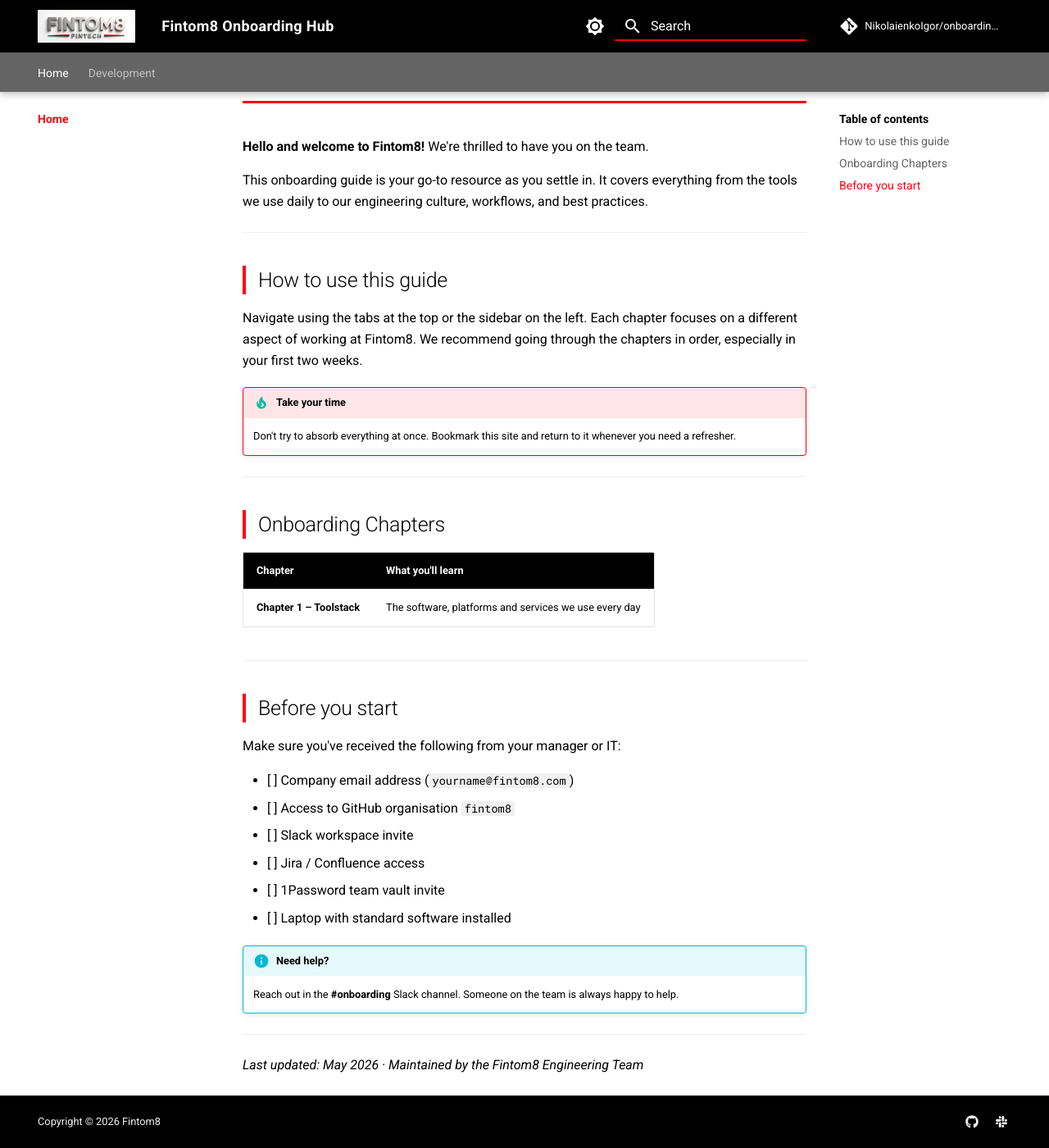
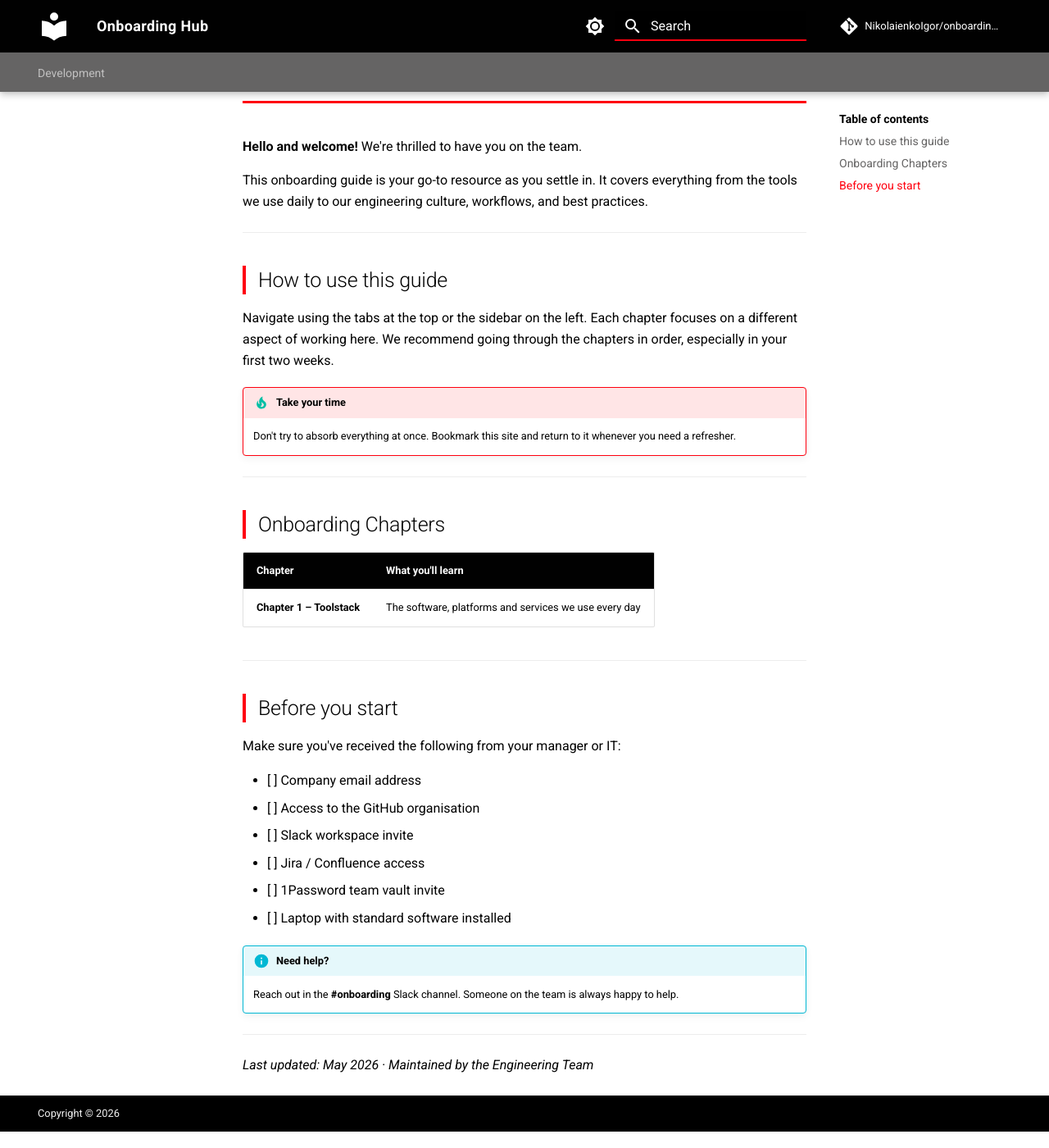
Before and after one commit to NikolaienkoIgor/onboarding_repo, an MkDocs documentation site: the page built from docs/index.md, in a window 1280 px wide and 1400 px high, scrolled down 89 px. Shown: the whole window at 82% size. Built offline with MkDocs 1.6.1 and Material for MkDocs 9.7.7, drawn with Linux system fonts in a browser that asks for light colours; emoji names are drawn with the system emoji font; comment, search, counter and statistics services are not loaded.

```diff
--- a/docs/index.md
+++ b/docs/index.md
@@ -1,6 +1,6 @@
-# Welcome to the Fintom8 Onboarding Hub :wave:
+# Welcome to the Onboarding Hub :wave:
 
-**Hello and welcome to Fintom8!** We're thrilled to have you on the team.
+**Hello and welcome!** We're thrilled to have you on the team.
 
 This onboarding guide is your go-to resource as you settle in. It covers everything from the tools we use daily to our engineering culture, workflows, and best practices.
 
@@ -8,7 +8,7 @@ This onboarding guide is your go-to resource as you settle in. It covers everyth
 
 ## How to use this guide
 
-Navigate using the tabs at the top or the sidebar on the left. Each chapter focuses on a different aspect of working at Fintom8. We recommend going through the chapters in order, especially in your first two weeks.
+Navigate using the tabs at the top or the sidebar on the left. Each chapter focuses on a different aspect of working here. We recommend going through the chapters in order, especially in your first two weeks.
 
 !!! tip "Take your time"
     Don't try to absorb everything at once. Bookmark this site and return to it whenever you need a refresher.
@@ -27,8 +27,8 @@ Navigate using the tabs at the top or the sidebar on the left. Each chapter focu
 
 Make sure you've received the following from your manager or IT:
 
-- [ ] Company email address (`yourname@fintom8.com`)
-- [ ] Access to GitHub organisation `fintom8`
+- [ ] Company email address
+- [ ] Access to the GitHub organisation
 - [ ] Slack workspace invite
 - [ ] Jira / Confluence access
 - [ ] 1Password team vault invite
@@ -39,4 +39,4 @@ Make sure you've received the following from your manager or IT:
 
 ---
 
-*Last updated: May 2026 · Maintained by the Fintom8 Engineering Team*
+*Last updated: May 2026 · Maintained by the Engineering Team*
--- a/mkdocs.yml
+++ b/mkdocs.yml
@@ -1,6 +1,6 @@
-site_name: Fintom8 Onboarding Hub
-site_description: Your guide to getting started at Fintom8
-site_author: Fintom8 Engineering Team
+site_name: Onboarding Hub
+site_description: Your guide to getting started
+site_author: Engineering Team
 site_url: https://nikolaienkoigor.github.io/onboarding_repo/
 docs_dir: docs
 repo_url: https://github.com/NikolaienkoIgor/onboarding_repo
@@ -8,7 +8,6 @@ repo_name: NikolaienkoIgor/onboarding_repo
 
 theme:
   name: material
-  logo: assets/no8box_logo.jpg
   favicon: assets/no8box_logo.jpg
   palette:
     - scheme: default
@@ -63,18 +62,12 @@ markdown_extensions:
   - footnotes
 
 nav:
-  - Home: index.md
   - Development:
     - Process: development/process.md
     - Task: development/task.md
     - Tools: development/tools.md
 
 extra:
-  social:
-    - icon: fontawesome/brands/github
-      link: https://github.com/fintom8
-    - icon: fontawesome/brands/slack
-      link: https://fintom8.slack.com
   generator: false
 
-copyright: Copyright &copy; 2026 Fintom8
+copyright: Copyright &copy; 2026
```
Also changed, not shown: README.md (+1 -1 lines), docs/development/process.md (+1 -1 lines), docs/development/task.md (+1 -1 lines).
